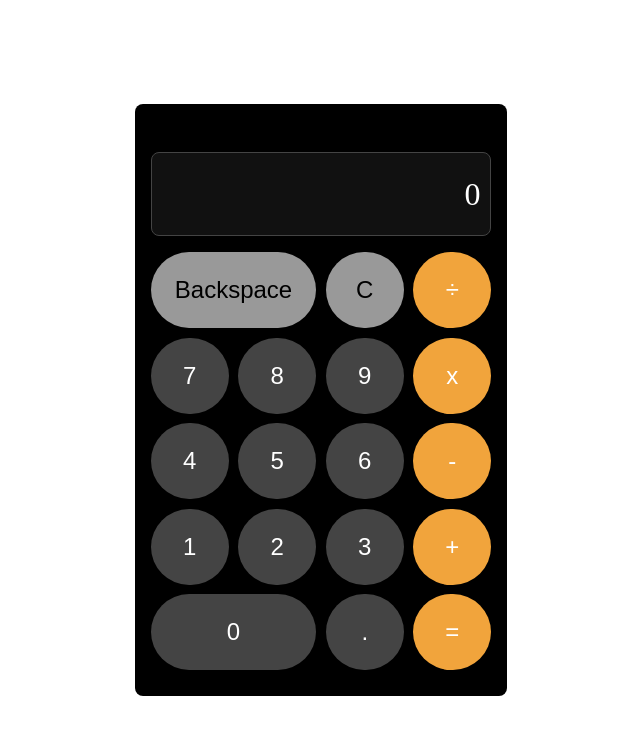
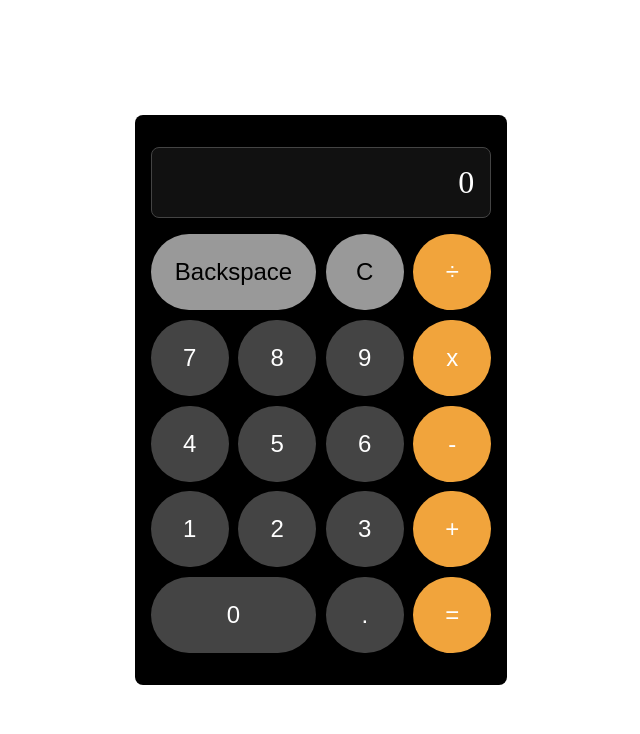
Before and after one commit to creskopper/top-calculator, a plain HTML site: page index.html in a window 1280 px wide. Shown: the whole page, without its empty margins (319-959 px from the left). Drawn offline with Linux system fonts and the light colour scheme.

Commit message:
Update styling

```diff
--- a/style.css
+++ b/style.css
@@ -14,7 +14,7 @@ body {
 
 .calculator-container {
     background-color: black;
-    padding: 3rem 1rem 1.6rem;
+    padding: 2rem 1rem;
     border-radius: 8px;
 }
 
@@ -22,7 +22,7 @@ body {
     color: #fff;
     background-color: #111;
     text-align: right;
-    padding: 1.4rem 0.6rem;
+    padding: 1rem;
     font-size: 2rem;
     border: 1px solid #444;
     border-radius: 8px;
```
